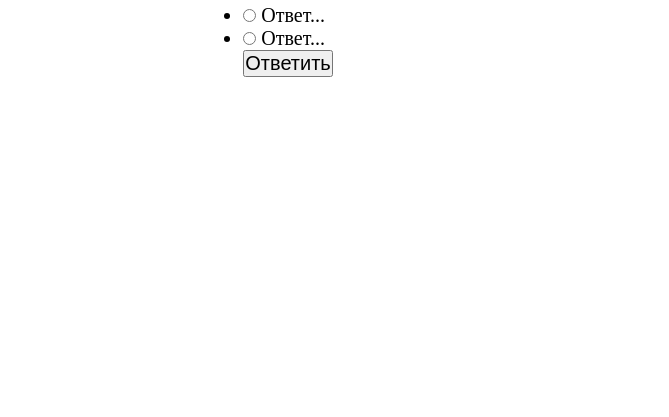
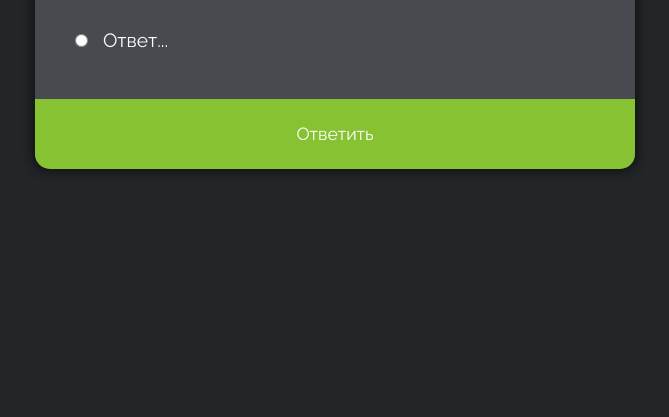
Before and after one commit to Kaishev/quick-quiz, a plain HTML site: page index.html in a window 1280 px wide. Shown: the part 383-800 px from the top of the page, without its empty margins (305-974 px from the left). Drawn offline with Linux system fonts and the light colour scheme.

Commit message:
New style

```diff
--- a/styles.css
+++ b/styles.css
@@ -1,3 +1,5 @@
+@import url("https://fonts.googleapis.com/css2?family=Raleway:ital,wght@0,300;0,400;1,300&display=swap");
+
 * {
   box-sizing: border-box;
   margin: 0;
@@ -6,13 +8,88 @@
 }
 
 body {
-  font-size: 20px;
+  font-family: "Raleway", sans-serif;
+  font-size: 16px;
+  color: #fff;
+
+  background-color: #222629;
+
   display: flex;
   justify-content: center;
   align-items: center;
+  height: 100vh;
 }
 
-.quiz-header {
-  margin-bottom: 20px;
-  padding: 2px;
+.quiz {
+  position: relative;
+  padding: 2rem 2rem calc(2rem + 70px);
+
+  background-color: #474b4f;
+  border-radius: 15px;
+  box-shadow: 0 0 10px 3px #131212;
+  width: 600px;
+  max-width: 95vw;
+  overflow: hidden;
 }
+
+.title {
+  font-family: "Raleway", sans-serif;
+  font-size: 1.5rem;
+  padding: 1rem 0;
+  text-align: center;
+  margin: 0;
+}
+
+.quiz-list {
+  list-style-type: none;
+  padding: 0;
+}
+
+.quiz-list li {
+  font-family: "Raleway", italic;
+  font-size: 1.2rem;
+}
+
+.quiz-list label {
+  cursor: pointer;
+  width: 100%;
+  display: block;
+  padding: 1rem 0.5rem;
+}
+
+.quiz-list label:hover {
+  background-color: #61892f;
+}
+
+.quiz-list input[type="radio"] {
+  margin-right: 10px;
+}
+
+.quiz-submit {
+  position: absolute;
+  left: 0;
+  right: 0;
+  bottom: 0;
+  height: 70px;
+  line-height: 70px;
+}
+
+.submit {
+  color: #fff;
+  background-color: #86c232;
+  border: none;
+  display: block;
+  width: 100%;
+  cursor: pointer;
+  font-size: 1.1rem;
+  font-family: inherit;
+}
+
+.submit:hover {
+  color: #222629;
+}
+
+.submit:focus {
+  outline: none;
+  background-color: #afe85e;
+}
```
Also changed, not shown: index.html (+1 -0 lines).
